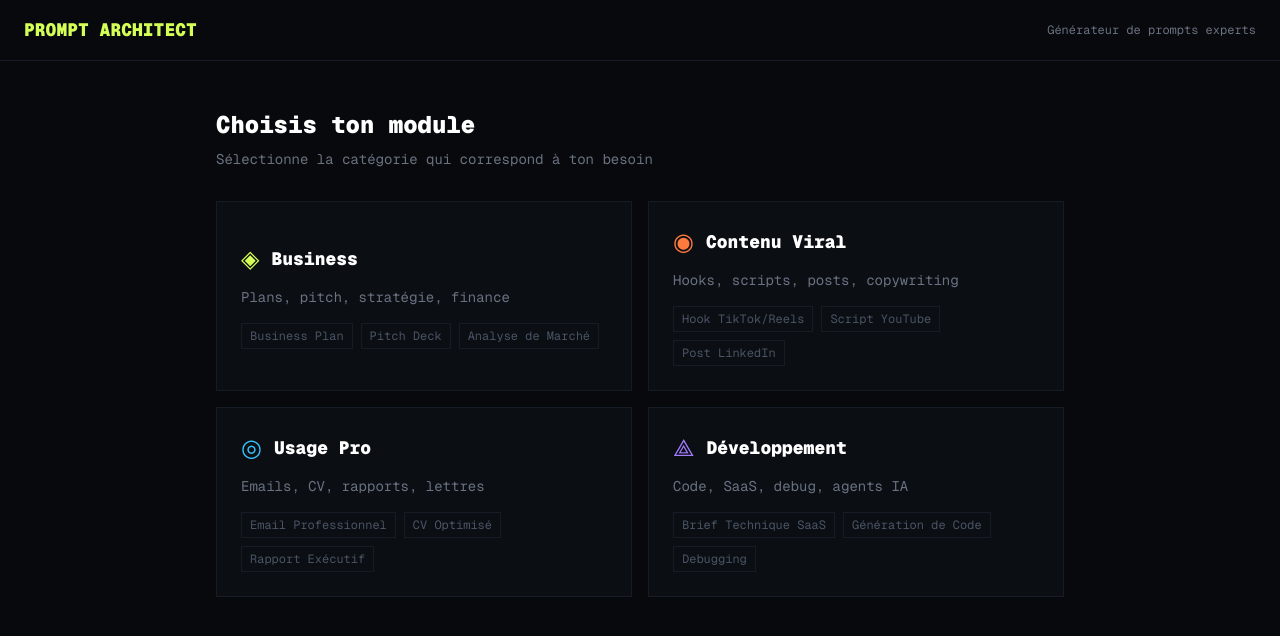
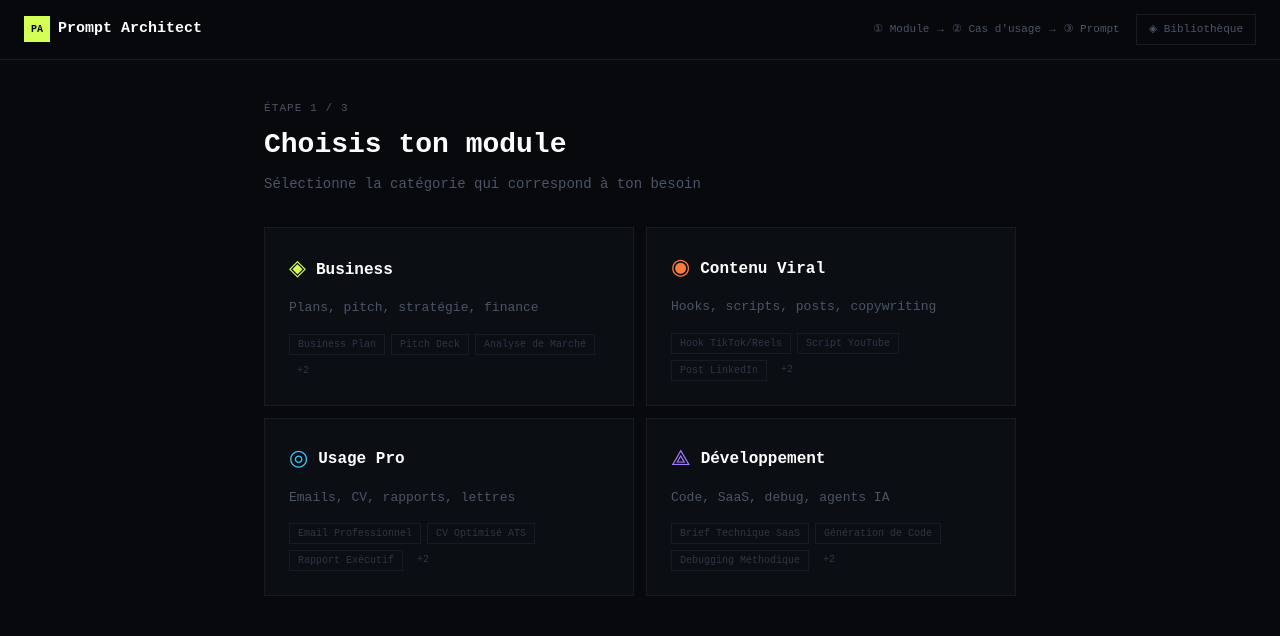
Before and after one commit to mandjouh/prompt-architect, a Next.js app: page /generate in a window 1280 px wide. Shown: the top 636 px of the page. Built offline with nearby package versions, Linux system fonts and the light colour scheme.

Commit message:
fix: repair broken Actions block in generate page

```diff
--- a/src/app/generate/page.tsx
+++ b/src/app/generate/page.tsx
@@ -9,7 +9,13 @@ const MODULES = [
     label: 'Business',
     color: '#D4FF57',
     desc: 'Plans, pitch, stratégie, finance',
-    cases: ['Business Plan', 'Pitch Deck', 'Analyse de Marché'],
+    cases: [
+      { id: 'business_plan', label: 'Business Plan', desc: 'Plan complet pour ton projet' },
+      { id: 'pitch_deck', label: 'Pitch Deck', desc: 'Présentation investisseurs' },
+      { id: 'analyse_marche', label: 'Analyse de Marché', desc: 'TAM/SAM/SOM et concurrents' },
+      { id: 'modele_financier', label: 'Modélisation Financière', desc: 'MRR, LTV, CAC et projections' },
+      { id: 'strategie_gtm', label: 'Stratégie GTM', desc: 'Go-To-Market complet' },
+    ],
   },
   {
     id: 'contenu',
@@ -17,7 +23,13 @@ const MODULES = [
     label: 'Contenu Viral',
     color: '#FF7A3D',
     desc: 'Hooks, scripts, posts, copywriting',
-    cases: ['Hook TikTok/Reels', 'Script YouTube', 'Post LinkedIn'],
+    cases: [
+      { id: 'hook_video', label: 'Hook TikTok/Reels', desc: '10 hooks viraux optimisés' },
+      { id: 'script_youtube', label: 'Script YouTube', desc: 'Script complet avec structure' },
+      { id: 'post_linkedin', label: 'Post LinkedIn', desc: 'Post viral avec engagement' },
+      { id: 'copywriting', label: 'Page de Vente', desc: 'Copy persuasif et éthique' },
+      { id: 'newsletter', label: 'Newsletter', desc: 'Template + édition complète' },
+    ],
   },
   {
     id: 'pro',
@@ -25,7 +37,13 @@ const MODULES = [
     label: 'Usage Pro',
     color: '#38C4FF',
     desc: 'Emails, CV, rapports, lettres',
-    cases: ['Email Professionnel', 'CV Optimisé', 'Rapport Exécutif'],
+    cases: [
+      { id: 'email_pro', label: 'Email Professionnel', desc: 'Prospection, relance, négociation' },
+      { id: 'cv', label: 'CV Optimisé ATS', desc: 'CV qui passe les filtres automatiques' },
+      { id: 'rapport', label: 'Rapport Exécutif', desc: 'Rapport pour C-level et board' },
+      { id: 'negociation', label: 'Négociation Salariale', desc: 'Scripts et stratégies' },
+      { id: 'presentation', label: 'Présentation 10 min', desc: 'Structure chronométrée' },
+    ],
   },
   {
     id: 'dev',
@@ -33,13 +51,19 @@ const MODULES = [
     label: 'Développement',
     color: '#A47CFF',
     desc: 'Code, SaaS, debug, agents IA',
-    cases: ['Brief Technique SaaS', 'Génération de Code', 'Debugging'],
+    cases: [
+      { id: 'app_saas', label: 'Brief Technique SaaS', desc: 'Architecture et stack recommandée' },
+      { id: 'generation_code', label: 'Génération de Code', desc: 'Code propre et production-ready' },
+      { id: 'debug', label: 'Debugging Méthodique', desc: 'Diagnostic et résolution de bugs' },
+      { id: 'agent_ia', label: 'Agent IA System Prompt', desc: 'System prompt production-ready' },
+      { id: 'cicd', label: 'Pipeline CI/CD', desc: 'GitHub Actions complet' },
+    ],
   },
 ]
 
 export default function GeneratePage() {
   const [selectedModule, setSelectedModule] = useState<string | null>(null)
-  const [selectedCase, setSelectedCase] = useState<string | null>(null)
+  const [selectedCase, setSelectedCase] = useState<{ id: string; label: string; desc: string } | null>(null)
   const [input, setInput] = useState('')
   const [generating, setGenerating] = useState(false)
   const [result, setResult] = useState('')
@@ -57,7 +81,7 @@ export default function GeneratePage() {
         headers: { 'Content-Type': 'application/json' },
         body: JSON.stringify({
           module: selectedModule,
-          caseType: selectedCase,
+          caseType: selectedCase?.label,
           userInput: input,
         }),
       })
@@ -70,42 +94,66 @@ export default function GeneratePage() {
     setGenerating(false)
   }
 
+  const reset = () => {
+    setSelectedModule(null)
+    setSelectedCase(null)
+    setInput('')
+    setResult('')
+  }
+
   return (
-    <div className="min-h-screen bg-[#07090C] text-white font-mono">
+    <div style={{ minHeight: '100vh', background: '#07090C', color: 'white', fontFamily: 'monospace' }}>
 
-      {/* Header */}
-      <div className="border-b border-[#151C25] px-6 py-4 flex items-center justify-between">
-        <a href="/" className="text-[#D4FF57] font-black text-lg">
-          PROMPT ARCHITECT
+      {/* HEADER */}
+      <div style={{ borderBottom: '1px solid #151C25', padding: '14px 24px', display: 'flex', alignItems: 'center', justifyContent: 'space-between', position: 'sticky', top: 0, background: '#07090CEE', backdropFilter: 'blur(12px)', zIndex: 100 }}>
+        <a href="/" style={{ display: 'flex', alignItems: 'center', gap: 8, textDecoration: 'none' }}>
+          <div style={{ width: 26, height: 26, background: '#D4FF57', display: 'flex', alignItems: 'center', justifyContent: 'center', fontSize: 10, fontWeight: 900, color: '#07090C' }}>PA</div>
+          <span style={{ fontWeight: 900, fontSize: 15, color: 'white' }}>Prompt Architect</span>
         </a>
-        <span className="text-xs text-gray-500">Générateur de prompts experts</span>
+        <div style={{ display: 'flex', alignItems: 'center', gap: 16 }}>
+          {/* Progress */}
+          <div style={{ display: 'flex', alignItems: 'center', gap: 8, fontSize: 11, color: '#4A5568' }}>
+            <span style={{ color: selectedModule ? '#D4FF57' : '#4A5568' }}>① Module</span>
+            <span>→</span>
+            <span style={{ color: selectedCase ? '#D4FF57' : '#4A5568' }}>② Cas d&apos;usage</span>
+            <span>→</span>
+            <span style={{ color: result ? '#D4FF57' : '#4A5568' }}>③ Prompt</span>
+          </div>
+          <a href="/library" style={{ fontSize: 11, color: '#4A5568', textDecoration: 'none', border: '1px solid #151C25', padding: '6px 12px' }}>
+            ◈ Bibliothèque
+          </a>
+        </div>
       </div>
 
-      <div className="max-w-4xl mx-auto px-6 py-12">
+      <div style={{ maxWidth: 800, margin: '0 auto', padding: '40px 24px' }}>
 
-        {/* Étape 1 — Choix du module */}
+        {/* ÉTAPE 1 — Choix du module */}
         {!selectedModule && (
           <div>
-            <h2 className="text-2xl font-black mb-2">Choisis ton module</h2>
-            <p className="text-gray-500 text-sm mb-8">Sélectionne la catégorie qui correspond à ton besoin</p>
-            <div className="grid grid-cols-2 gap-4">
-              {MODULES.map((m) => (
+            <div style={{ marginBottom: 32 }}>
+              <div style={{ fontSize: 11, color: '#4A5568', letterSpacing: '0.1em', marginBottom: 8 }}>ÉTAPE 1 / 3</div>
+              <h1 style={{ fontSize: 28, fontWeight: 900, marginBottom: 8 }}>Choisis ton module</h1>
+              <p style={{ color: '#4A5568', fontSize: 14 }}>Sélectionne la catégorie qui correspond à ton besoin</p>
+            </div>
+            <div style={{ display: 'grid', gridTemplateColumns: 'repeat(2, 1fr)', gap: 12 }}>
+              {MODULES.map(m => (
                 <button
                   key={m.id}
                   onClick={() => setSelectedModule(m.id)}
-                  className="border border-[#151C25] bg-[#0B0E13] p-6 text-left hover:border-[#D4FF57]/30 transition-all group"
+                  style={{ border: '1px solid #151C25', background: '#0B0E13', padding: 24, textAlign: 'left', cursor: 'pointer', color: 'white', transition: 'all 0.15s' }}
+                  onMouseEnter={e => (e.currentTarget.style.borderColor = m.color + '50')}
+                  onMouseLeave={e => (e.currentTarget.style.borderColor = '#151C25')}
                 >
-                  <div className="flex items-center gap-3 mb-3">
-                    <span className="text-2xl" style={{ color: m.color }}>{m.icon}</span>
-                    <span className="font-black text-lg">{m.label}</span>
+                  <div style={{ display: 'flex', alignItems: 'center', gap: 10, marginBottom: 12 }}>
+                    <span style={{ fontSize: 22, color: m.color }}>{m.icon}</span>
+                    <span style={{ fontWeight: 900, fontSize: 16 }}>{m.label}</span>
                   </div>
-                  <p className="text-gray-500 text-sm mb-4">{m.desc}</p>
-                  <div className="flex flex-wrap gap-2">
-                    {m.cases.map(c => (
-                      <span key={c} className="text-xs px-2 py-1 border border-[#151C25] text-gray-600">
-                        {c}
-                      </span>
+                  <p style={{ fontSize: 13, color: '#4A5568', marginBottom: 16, lineHeight: 1.5 }}>{m.desc}</p>
+                  <div style={{ display: 'flex', flexWrap: 'wrap', gap: 6 }}>
+                    {m.cases.slice(0, 3).map(c => (
+                      <span key={c.id} style={{ fontSize: 10, padding: '2px 8px', border: '1px solid #151C25', color: '#2D3748' }}>{c.label}</span>
                     ))}
+                    <span style={{ fontSize: 10, padding: '2px 8px', color: '#2D3748' }}>+{m.cases.length - 3}</span>
                   </div>
                 </button>
               ))}
@@ -113,79 +161,144 @@ export default function GeneratePage() {
           </div>
         )}
 
-        {/* Étape 2 — Choix du cas d'usage */}
+        {/* ÉTAPE 2 — Choix du cas d'usage */}
         {selectedModule && !selectedCase && (
           <div>
-            <button onClick={() => setSelectedModule(null)} className="text-gray-500 text-sm mb-6 hover:text-white">
-              ← Retour
+            <button onClick={() => setSelectedModule(null)} style={{ background: 'transparent', border: 'none', color: '#4A5568', cursor: 'pointer', fontSize: 13, marginBottom: 24, padding: 0, display: 'flex', alignItems: 'center', gap: 6 }}>
+              ← Retour aux modules
             </button>
-            <h2 className="text-2xl font-black mb-2">Que veux-tu créer ?</h2>
-            <p className="text-gray-500 text-sm mb-8">Sélectionne ton cas d&apos;usage</p>
-            <div className="flex flex-col gap-3">
-              {currentModule?.cases.map((c) => (
+            <div style={{ marginBottom: 32 }}>
+              <div style={{ fontSize: 11, color: '#4A5568', letterSpacing: '0.1em', marginBottom: 8 }}>ÉTAPE 2 / 3</div>
+              <div style={{ display: 'flex', alignItems: 'center', gap: 10, marginBottom: 8 }}>
+                <span style={{ fontSize: 20, color: currentModule?.color }}>{currentModule?.icon}</span>
+                <h1 style={{ fontSize: 28, fontWeight: 900 }}>{currentModule?.label}</h1>
+              </div>
+              <p style={{ color: '#4A5568', fontSize: 14 }}>Sélectionne ton cas d&apos;usage</p>
+            </div>
+            <div style={{ display: 'flex', flexDirection: 'column', gap: 10 }}>
+              {currentModule?.cases.map(c => (
                 <button
-                  key={c}
+                  key={c.id}
                   onClick={() => setSelectedCase(c)}
-                  className="border border-[#151C25] bg-[#0B0E13] p-4 text-left hover:border-[#D4FF57]/30 transition-all flex items-center justify-between"
+                  style={{ border: '1px solid #151C25', background: '#0B0E13', padding: '16px 20px', textAlign: 'left', cursor: 'pointer', color: 'white', display: 'flex', alignItems: 'center', justifyContent: 'space-between' }}
+                  onMouseEnter={e => (e.currentTarget.style.borderColor = currentModule.color + '50')}
+                  onMouseLeave={e => (e.currentTarget.style.borderColor = '#151C25')}
                 >
-                  <span className="font-medium">{c}</span>
-                  <span className="text-gray-600">→</span>
+                  <div>
+                    <div style={{ fontWeight: 700, marginBottom: 4 }}>{c.label}</div>
+                    <div style={{ fontSize: 12, color: '#4A5568' }}>{c.desc}</div>
+                  </div>
+                  <span style={{ color: '#4A5568', fontSize: 16 }}>→</span>
                 </button>
               ))}
             </div>
           </div>
         )}
 
-        {/* Étape 3 — Saisie et génération */}
+        {/* ÉTAPE 3 — Saisie */}
         {selectedModule && selectedCase && !result && (
           <div>
-            <button onClick={() => setSelectedCase(null)} className="text-gray-500 text-sm mb-6 hover:text-white">
+            <button onClick={() => setSelectedCase(null)} style={{ background: 'transparent', border: 'none', color: '#4A5568', cursor: 'pointer', fontSize: 13, marginBottom: 24, padding: 0 }}>
               ← Retour
             </button>
-            <div className="flex items-center gap-2 mb-2">
-              <span className="text-xs text-[#D4FF57] border border-[#D4FF57]/30 px-2 py-1">
-                {currentModule?.label} · {selectedCase}
+            <div style={{ marginBottom: 32 }}>
+              <div style={{ fontSize: 11, color: '#4A5568', letterSpacing: '0.1em', marginBottom: 8 }}>ÉTAPE 3 / 3</div>
+              <div style={{ display: 'inline-flex', alignItems: 'center', gap: 6, padding: '4px 10px', border: '1px solid', borderColor: currentModule?.color + '30', background: currentModule?.color + '10', marginBottom: 12 }}>
+                <span style={{ fontSize: 10, color: currentModule?.color }}>{currentModule?.label} · {selectedCase.label}</span>
+              </div>
+              <h1 style={{ fontSize: 24, fontWeight: 900, marginBottom: 8 }}>Décris ton besoin</h1>
+              <p style={{ color: '#4A5568', fontSize: 14 }}>Plus tu es précis, meilleur sera ton prompt.</p>
+            </div>
+
+            <textarea
+              rows={6}
+              placeholder={`Décris précisément ce que tu veux pour ton ${selectedCase.label}...\n\nExemple : "Une app SaaS de gestion de projets pour agences créatives avec time tracking intégré, ciblant les freelances français, stade MVP..."`}
+              value={input}
+              onChange={e => setInput(e.target.value)}
+              style={{ width: '100%', background: '#0B0E13', border: '1px solid #151C25', color: 'white', padding: '16px', fontFamily: 'monospace', fontSize: 13, outline: 'none', resize: 'vertical', lineHeight: 1.7, boxSizing: 'border-box', marginBottom: 16 }}
+            />
+
+            <div style={{ display: 'flex', justifyContent: 'space-between', alignItems: 'center' }}>
+              <span style={{ fontSize: 12, color: '#2D3748' }}>
+                {input.length} caractères
               </span>
-            </div>
-            <h2 className="text-2xl font-black mb-6">Décris ton besoin</h2>
-            <textarea
-              className="w-full bg-[#0B0E13] border border-[#151C25] text-white p-4 font-mono text-sm resize-none focus:outline-none focus:border-[#D4FF57]/30 mb-4"
-              rows={5}
-              placeholder={`Décris précisément ce que tu veux pour ton ${selectedCase}...`}
-              value={input}
-              onChange={(e) => setInput(e.target.value)}
-            />
               <button
                 onClick={handleGenerate}
                 disabled={!input.trim() || generating}
-              className="bg-[#D4FF57] text-black font-black px-8 py-3 text-sm tracking-widest hover:bg-yellow-300 transition-all disabled:opacity-40"
+                style={{
+                  background: !input.trim() || generating ? '#151C25' : currentModule?.color,
+                  color: !input.trim() || generating ? '#4A5568' : '#07090C',
+                  border: 'none', padding: '12px 28px', fontSize: 12, fontWeight: 900,
+                  fontFamily: 'monospace', cursor: !input.trim() || generating ? 'not-allowed' : 'pointer',
+                  letterSpacing: '0.06em',
+                }}
               >
                 {generating ? '⟳ GÉNÉRATION EN COURS...' : '✦ GÉNÉRER LE PROMPT'}
               </button>
             </div>
+          </div>
         )}
 
-        {/* Résultat */}
+        {/* RÉSULTAT */}
         {result && (
           <div>
-            <div className="flex items-center justify-between mb-4">
-              <h2 className="text-2xl font-black">Ton prompt expert ✦</h2>
-              <button
-                onClick={() => { setResult(''); setInput(''); setSelectedCase(null); }}
-                className="text-gray-500 text-sm hover:text-white"
-              >
+            <div style={{ display: 'flex', alignItems: 'center', justifyContent: 'space-between', marginBottom: 20 }}>
+              <div>
+                <div style={{ fontSize: 11, color: '#D4FF57', letterSpacing: '0.1em', marginBottom: 6 }}>PROMPT GÉNÉRÉ</div>
+                <h1 style={{ fontSize: 24, fontWeight: 900 }}>Ton prompt expert ✦</h1>
+              </div>
+              <button onClick={reset} style={{ background: 'transparent', border: '1px solid #151C25', color: '#4A5568', padding: '8px 16px', fontSize: 12, cursor: 'pointer', fontFamily: 'monospace' }}>
                 ← Nouveau prompt
               </button>
             </div>
-            <div className="bg-[#0B0E13] border border-[#151C25] p-6 font-mono text-sm leading-relaxed text-gray-300 whitespace-pre-wrap mb-4">
+
+            {/* Infos du prompt */}
+            <div style={{ display: 'flex', gap: 8, marginBottom: 16 }}>
+              <span style={{ fontSize: 10, padding: '4px 10px', border: '1px solid', color: currentModule?.color, borderColor: currentModule?.color + '30', background: currentModule?.color + '10' }}>
+                {currentModule?.label}
+              </span>
+              <span style={{ fontSize: 10, padding: '4px 10px', border: '1px solid #151C25', color: '#4A5568' }}>
+                {selectedCase?.label}
+              </span>
+              <span style={{ fontSize: 10, padding: '4px 10px', border: '1px solid #151C25', color: '#4A5568' }}>
+                {result.length} caractères
+              </span>
+            </div>
+
+            {/* Prompt affiché */}
+            <div style={{ background: '#0B0E13', border: '1px solid #151C25', padding: 24, fontSize: 12, lineHeight: 1.8, color: '#8A9AAA', whiteSpace: 'pre-wrap', maxHeight: '50vh', overflowY: 'auto', marginBottom: 16 }}>
               {result}
             </div>
+
+            {/* Actions */}
+            <div style={{ display: 'flex', gap: 12, flexWrap: 'wrap' }}>
               <button
-              onClick={() => navigator.clipboard.writeText(result)}
-              className="bg-[#D4FF57] text-black font-black px-8 py-3 text-sm tracking-widest hover:bg-yellow-300 transition-all"
+                onClick={() => { navigator.clipboard.writeText(result) }}
+                style={{ background: '#D4FF57', color: '#07090C', border: 'none', padding: '12px 24px', fontSize: 12, fontWeight: 900, fontFamily: 'monospace', cursor: 'pointer', letterSpacing: '0.06em' }}
               >
                 ⎘ COPIER LE PROMPT
               </button>
+              <a
+                href="https://claude.ai"
+                target="_blank"
+                rel="noopener noreferrer"
+                style={{ border: '1px solid #151C25', color: '#4A5568', padding: '12px 24px', fontSize: 12, textDecoration: 'none', display: 'flex', alignItems: 'center', gap: 6 }}
+              >
+                Tester dans Claude
+              </a>
+              <button
+                onClick={reset}
+                style={{ border: '1px solid #151C25', color: '#4A5568', background: 'transparent', padding: '12px 24px', fontSize: 12, fontFamily: 'monospace', cursor: 'pointer' }}
+              >
+                ↺ Nouveau prompt
+              </button>
+            </div>
+
+            {/* Tip */}
+            <div style={{ marginTop: 20, padding: '12px 16px', background: '#D4FF5710', border: '1px solid #D4FF5730', fontSize: 12, color: '#4A5568', lineHeight: 1.6 }}>
+              <span style={{ color: '#D4FF57', fontWeight: 700 }}>Tip : </span>
+              Colle ce prompt dans Claude ou ChatGPT. Pour de meilleurs résultats, remplace les éléments entre crochets [comme ceci] par tes informations spécifiques.
+            </div>
           </div>
         )}
 
```
Lines whose indentation alone changed are shown as unchanged.
